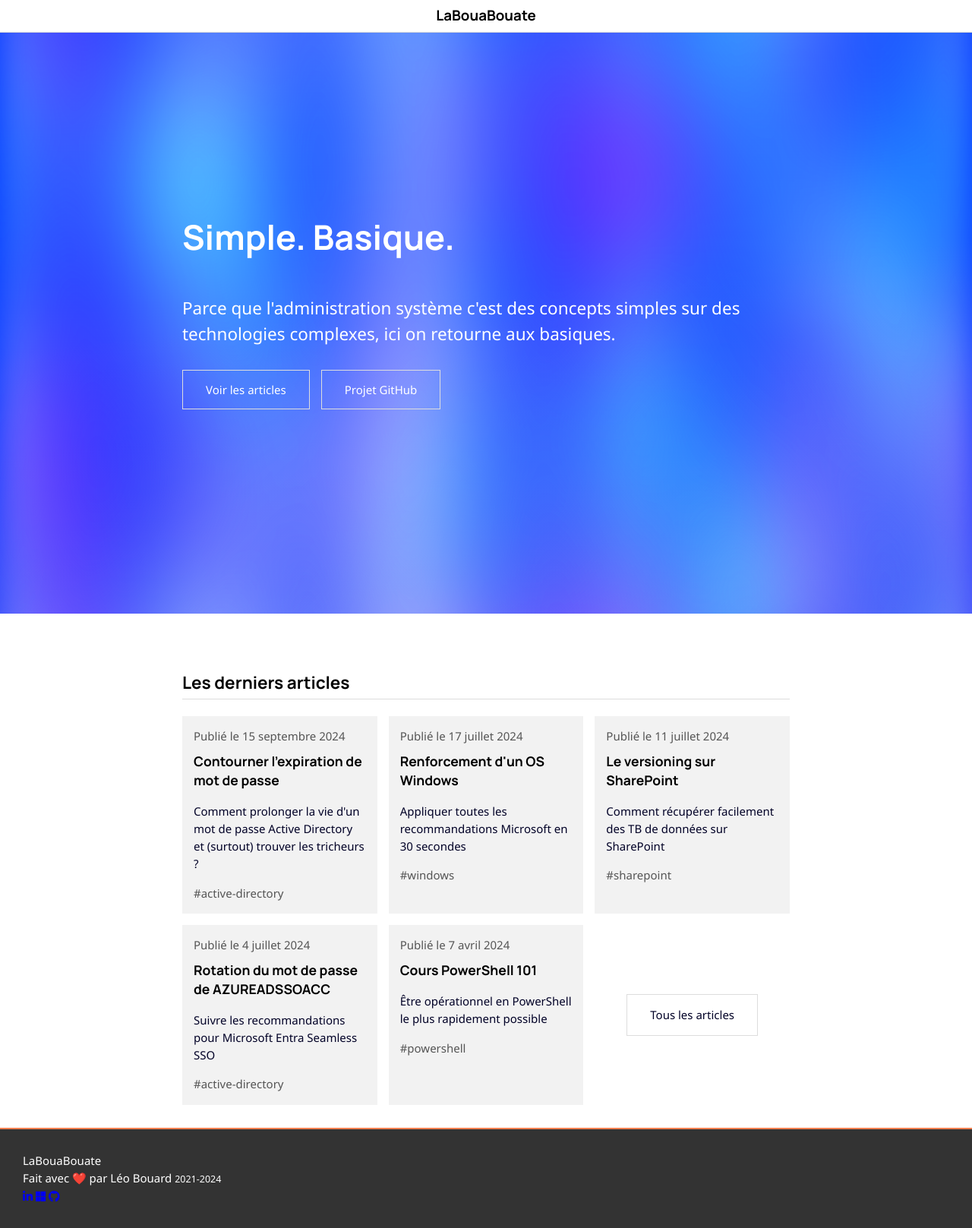
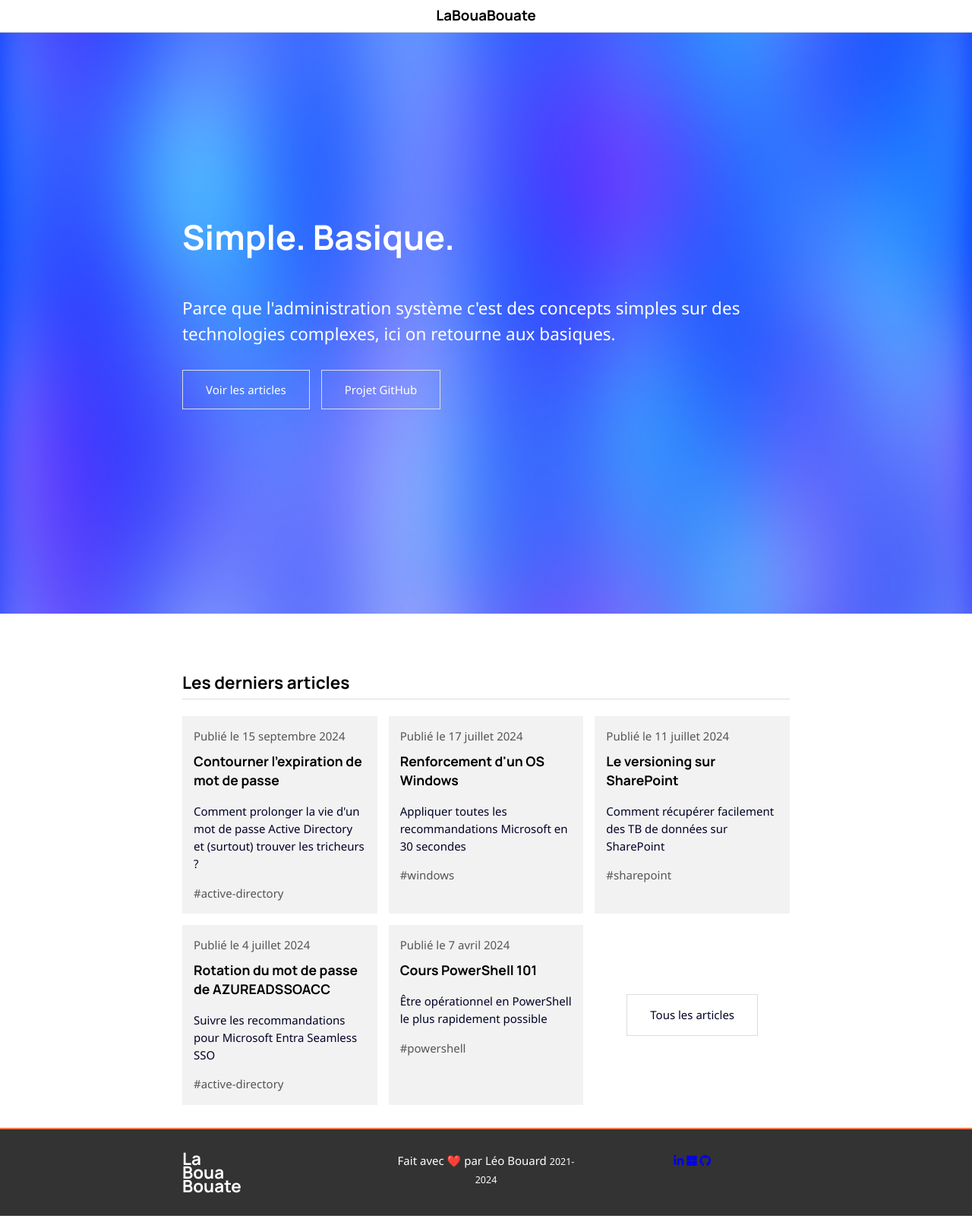
Before and after one commit to leobouard/leobouard.github.io, a Jekyll site: the page built from _pages/index.html, in a window 1280 px wide. Shown: the whole page at 76% size. Built offline with Jekyll 4.4.1, drawn with Linux system fonts in a browser that asks for light colours; nearby versions of some CDN libraries; some web fonts are replaced.

Commit message:
Ajout de CSS pour le footer

```diff
--- a/_includes/footer.html
+++ b/_includes/footer.html
@@ -1,7 +1,11 @@
 <footer>
   <div class="footer-grid">
 
-    <span>LaBouaBouate</span>
+    <span class="footer-logo">
+      La<br>
+      Boua<br>
+      Bouate
+    </span>
 
     <div>
       <span>Fait avec ❤️ par Léo Bouard</span>
--- a/_sass/footer.scss
+++ b/_sass/footer.scss
@@ -5,6 +5,22 @@ footer {
     color: white;
 }
 
+div.footer-grid {
+    display: grid;
+    grid-gap: 1em;
+    grid-template-columns: repeat(auto-fill, minmax(min(200px, 100%), 1fr));
+    max-width: 800px;
+    margin: auto;
+    text-align: center;
+}
+
+span.footer-logo {
+    font-family: 'Manrope', sans-serif;
+    text-align: left;
+    line-height: 80%;
+    font-size: 1.5em;
+}
+
 @media print {
     footer {
         display: none;
```
